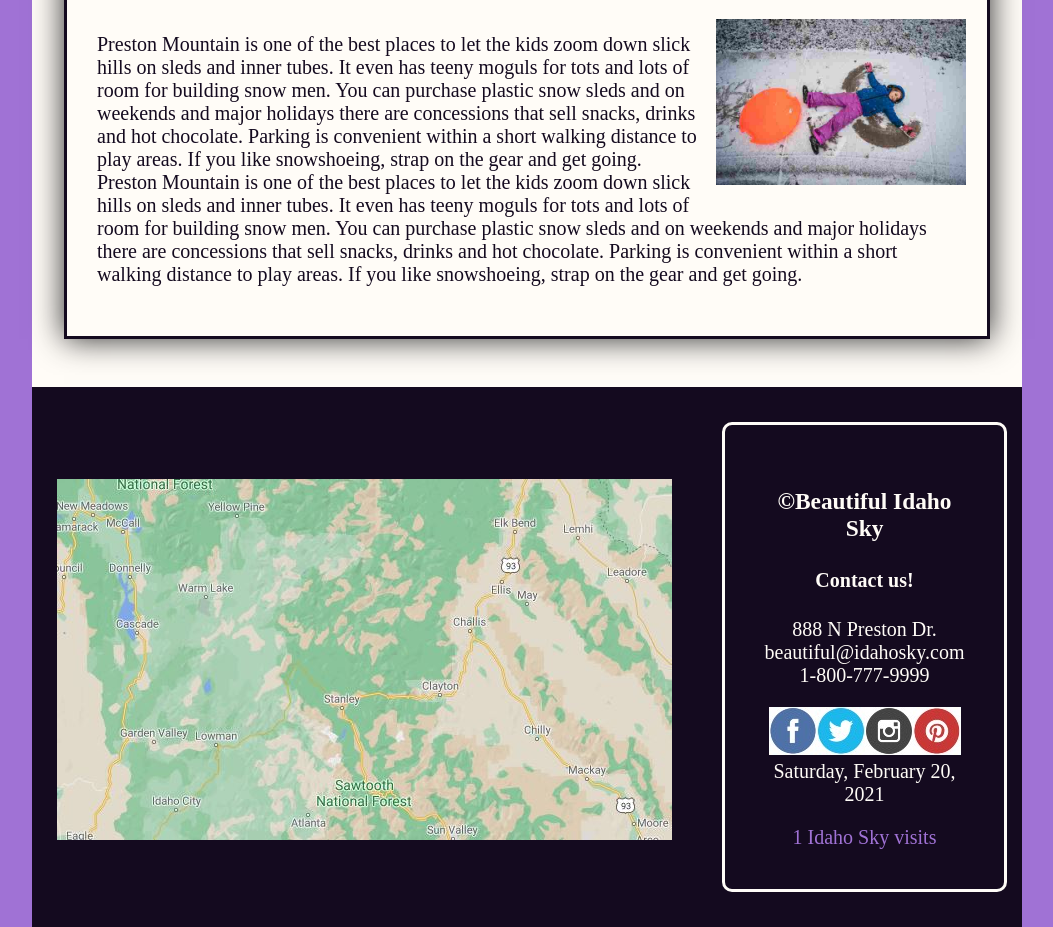
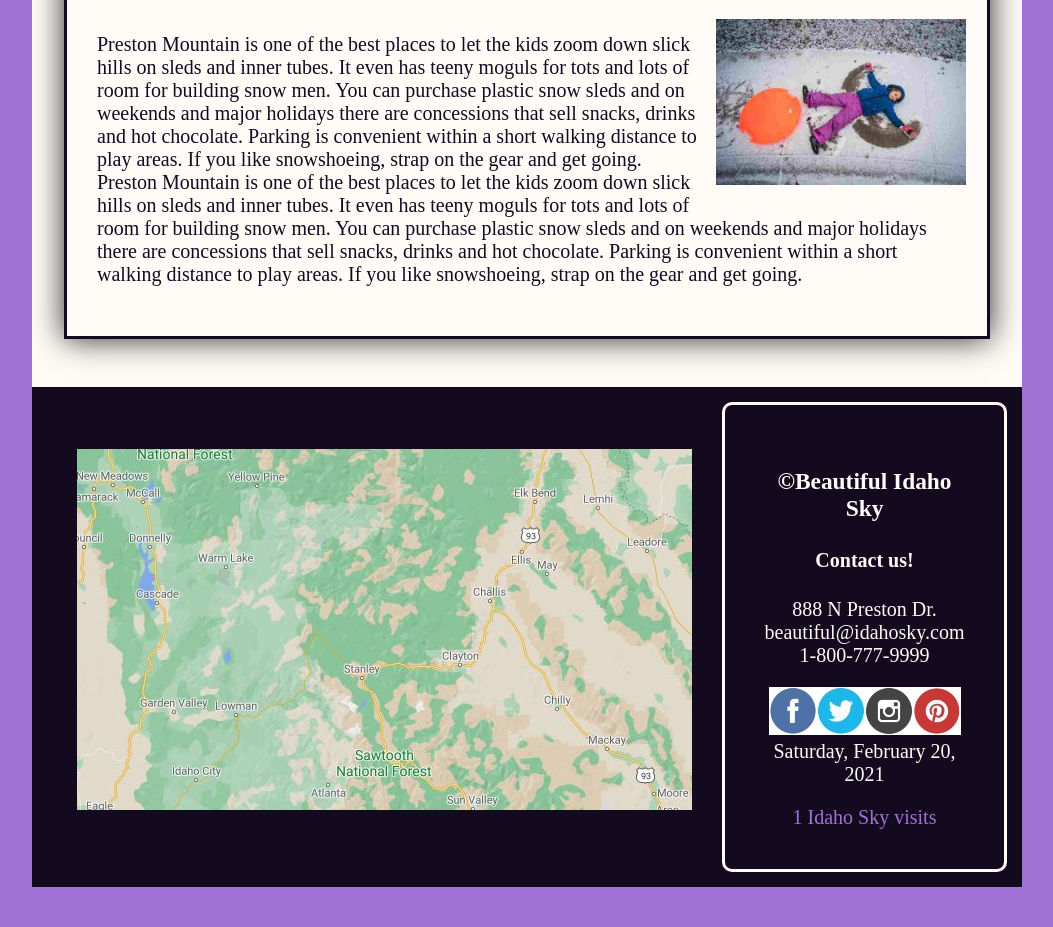
Before and after one commit to erlacla/wdd230, a plain HTML site: page lesson6/preston-6.html in a window 1280 px wide. Shown: the part 1185-2112 px from the top of the page, without its empty margins (113-1166 px from the left). After the commit the page ends 2072 px from the top, so only its background shows below. Drawn offline with Linux system fonts and the light colour scheme; a script that the page names is missing; a web font is replaced by a local one.

Commit message:
more fixes

```diff
--- a/lesson6/css/small.css
+++ b/lesson6/css/small.css
@@ -204,6 +204,7 @@ section ul {
   width: 80vw;
   margin-right: auto;
   margin-left: auto;
+  margin-bottom: 20px;
 }
 
 #preston-contact {
@@ -218,7 +219,8 @@ section ul {
   padding: 2em;
   border: 3px solid #fffcf7;
   border-radius: 10px;
-  margin: 20px;
+  margin-right: auto;
+  margin-left: auto;
 }
 #pancake {
   display: none;
```
